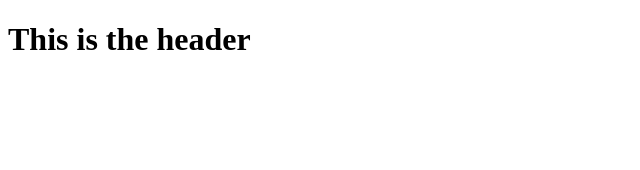
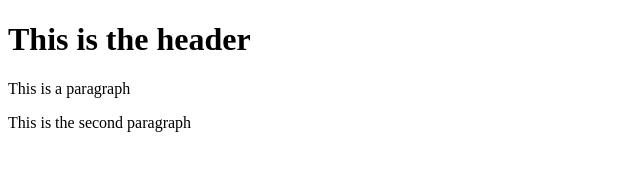
Before and after one commit to mmali30/git-test, a website: page index.html in a window 1280 px wide. Shown: the whole page, without its empty margins (0-640 px from the left). Drawn offline with Linux system fonts and the light colour scheme.

Commit message:
second commit

```diff
--- a/index.html
+++ b/index.html
@@ -3,5 +3,7 @@
     <head></head>
     <body>
         <h1>This is the header</h1>
+        <p>This is a paragraph</p>
+        <p>This is the second paragraph</p>
     </body>
 </html>
```
Also changed, not shown: package.json (added, +24 -0 lines), 3 other files.
